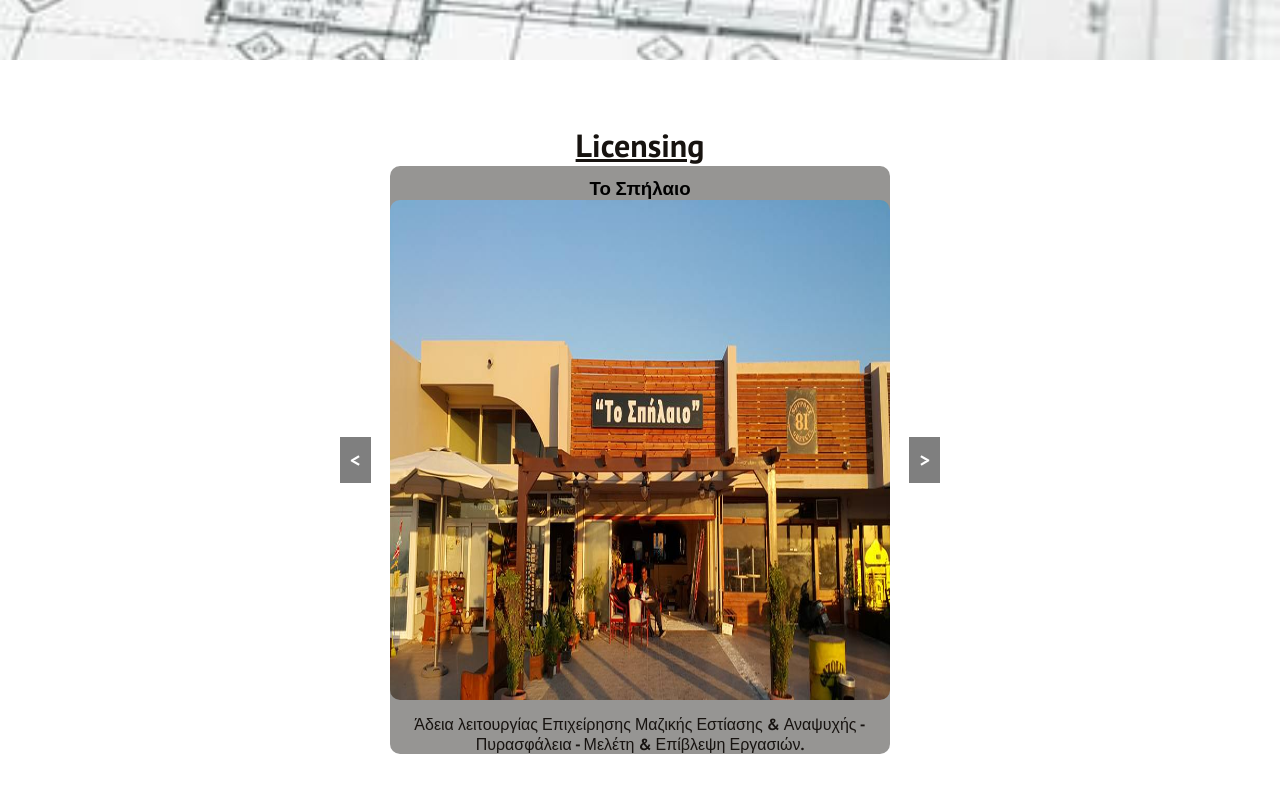
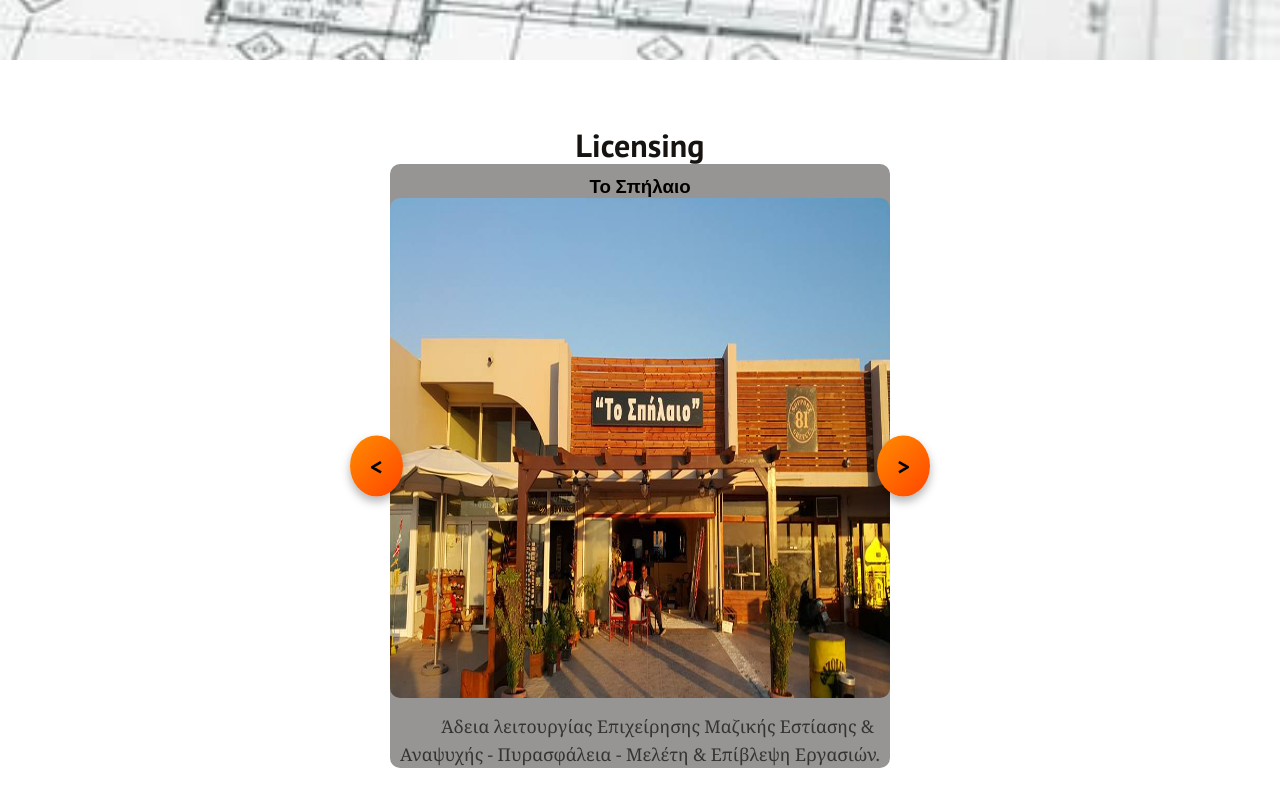
Before and after one commit to DimitrisMetskas/SimpleWebsite, a React (Create React App) app: page /products in a window 1280 px wide. Shown: the part 740-1540 px from the top of the page. Built offline with nearby package versions, Linux system fonts and the light colour scheme.

Commit message:
Changes10

```diff
--- a/src/components/Footer.js
+++ b/src/components/Footer.js
@@ -6,7 +6,7 @@ function Footer() {
     <div className='footer-container'>
       <section className='footer-subscription'>
         <p className='footer-subscription-heading'>
-            Find Us There   <i class="fa fa-hand-o-down" aria-hidden="true"></i>
+            Our Location   <i class="fa fa-hand-o-down" aria-hidden="true"></i>
         </p>
         {/* <div className='input'>
             <form>
@@ -19,7 +19,7 @@ function Footer() {
           <img  className='footer-image fade-img' src={logo} alt=""></img>
         </a>
         <p className='footer-subscription-heading'>
-          Or Contact With Us Here    <i class="fa fa-hand-o-down" aria-hidden="true"></i>
+          Contact Us   <i class="fa fa-hand-o-down" aria-hidden="true"></i>
         </p>
       </section>
 
--- a/src/components/HomeAbout.css
+++ b/src/components/HomeAbout.css
@@ -5,10 +5,18 @@ h1 {
 p {
   margin-top: 20px;
   color:#171310;
+  text-align: justify;
+  text-indent: 2em;
+  font-family: 'Georgia', serif;
+  font-size: 1.1em;
+  line-height: 1.6;
+  color: #333;
 }
 .homeabout {
   padding-top: 4rem;
   padding-bottom: 3rem;
+  padding-right: 10%;
+  padding-left: 10%;
   /* background-color: #fff; */
 }
 
@@ -30,6 +38,8 @@ p {
   align-items: center;
   width: 60%;
   padding: 5%;
+  padding-left: 10%;
+  padding-right: 10%;
 }
 
 .homeabout-button {
@@ -52,7 +62,7 @@ p {
     display: block;
   }
   .homeabout-image{
-    width: 90%;
+    width: 100%;
   }
   .homeabout__wrapper {
     width: 100%;
--- a/src/components/HomeProject.js
+++ b/src/components/HomeProject.js
@@ -9,7 +9,7 @@ function HomeProject() {
         <div className='homeproject__wrapper'>
             <ul className='homeproject__items'>
                 <CardItem
-                  src='images/gallery.jpg'
+                  src='images/logo-gallery.jpg'
                   text='Architectural Design, Structural Engineering, Building Permits, Construction & Renovation,Energy Efficiency Upgrades'
                   label='Projects'
                   path='/products'
--- a/src/components/Navbar.js
+++ b/src/components/Navbar.js
@@ -14,7 +14,7 @@ function Navbar() {
         <nav className='navbar'>
             <div className='navbar-container'>
                 <Link to='/' className='navbar-logo' onClick={closeMobileMenu}>
-                    S&A Engineering
+                    <strong>S&A Engineering</strong>
                     <img className='navbar-image' src={logo} alt=""></img>
                     {/* <i className='fab fa-typo3'/> */}
                     {/* <span class="material-symbols-outlined">bolt</span> */}
@@ -28,18 +28,18 @@ function Navbar() {
                 <ul className={click ? 'nav-menu active': 'nav-menu'}>
                     <li className='nav-item'>
                         <Link to='/our-story' className='nav-links' onClick={closeMobileMenu}>
-                            Our Story
+                            <strong>Our Story</strong>
                         </Link>
                     </li>
                     <li className='nav-item'>
                         <Link to='/products' className='nav-links' onClick={closeMobileMenu}>
-                            Products
+                            <strong>Products</strong>
                         </Link>
                     </li>
 
                     <li className='nav-item'>
                         <Link to='/contact' className='nav-links' onClick={closeMobileMenu}>
-                            Contact
+                            <strong>Contact</strong>
                         </Link>
                     </li>
                 </ul>
--- a/src/components/ProductGallery.js
+++ b/src/components/ProductGallery.js
@@ -87,9 +87,9 @@ const sliderData = [
 function ProductGallery() {
   return (
     <div className='cards'>
-      <h1><u>Licensing</u></h1>
+      <h1>Licensing</h1>
       <Slider images={sliderData[0]} />
-      <h1><u>Building Plans</u></h1>
+      <h1>Building Plans</h1>
       <Slider images={sliderData[1]} />
       <h1>Energy Upgrade</h1>
       <Slider images={sliderData[2]} />
--- a/src/components/Slider.css
+++ b/src/components/Slider.css
@@ -20,6 +20,7 @@
 .slider p {
   text-align: center;
   margin-top: 10px;
+  font-family: Georgia, serif;
 }
 
 .slider img {
@@ -31,19 +32,28 @@
   transition: opacity 0.5s ease-in-out;
 }
 
-
-
 .prev, .next {
-  background: rgba(0, 0, 0, 0.5);
-  color: white;
+  position: absolute;
+  top: 50%;
+  transform: translateY(-50%);
+  background: linear-gradient(135deg, #ff8c00, #ff4500); /* Vibrant gradient */
+  color: black;
   border: none;
-  padding: 10px;
+  padding: 15px 20px;
   cursor: pointer;
-  font-size: 20px;
+  font-size: 24px;
+  border-radius: 50%;
+  box-shadow: 0px 5px 10px rgba(0, 0, 0, 0.3);
+  transition: transform 0.2s ease, box-shadow 0.2s ease;
 }
 
-.prev { position: absolute; left: 0px; }
-.next { position: absolute; right: 0px; }
+.prev:hover, .next:hover {
+  transform: translateY(-50%) scale(1.1);
+  box-shadow: 0px 8px 15px rgba(0, 0, 0, 0.4);
+}
+
+.prev { left: 10px; }
+.next { right: 10px; }
 
 @media screen and (max-width: 660px) {
   .slider{
```
Also changed, not shown: public/images/gallery.jpg (deleted), public/images/logo-gallery.jpg (added).
